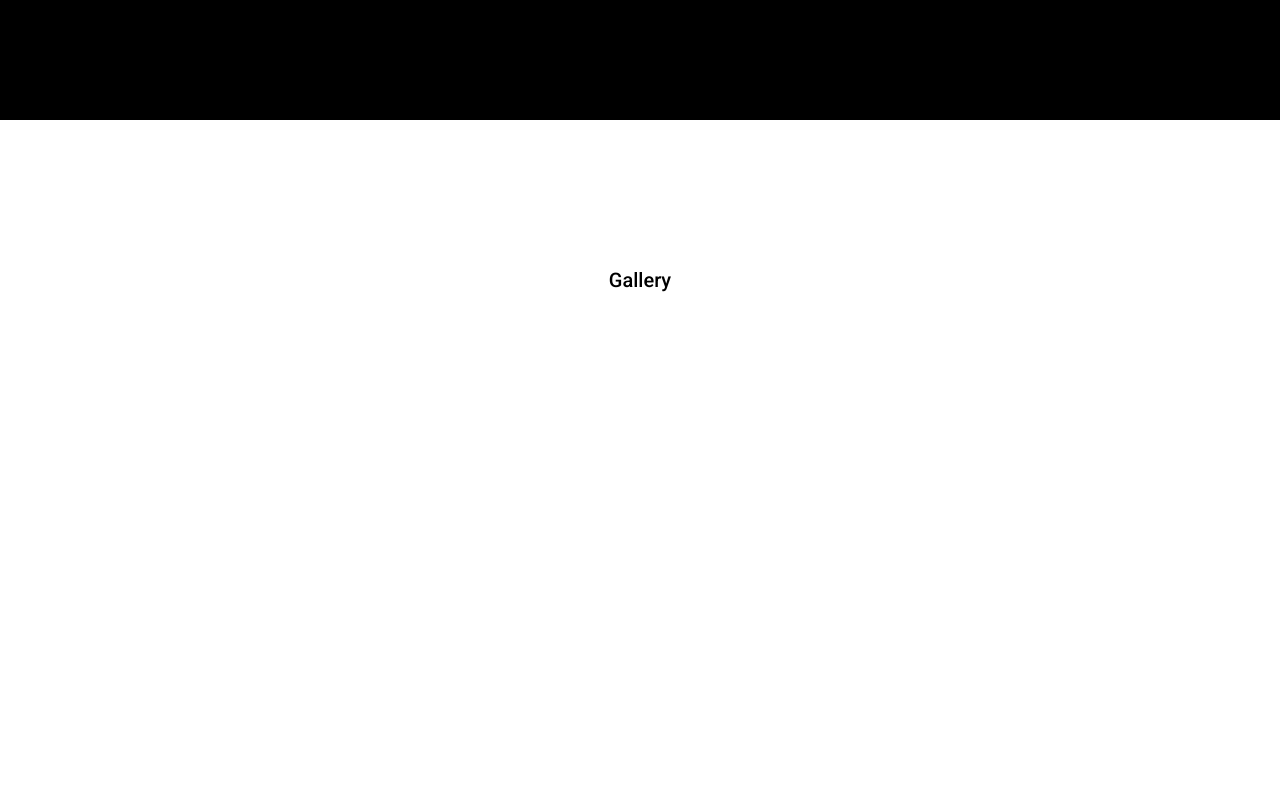
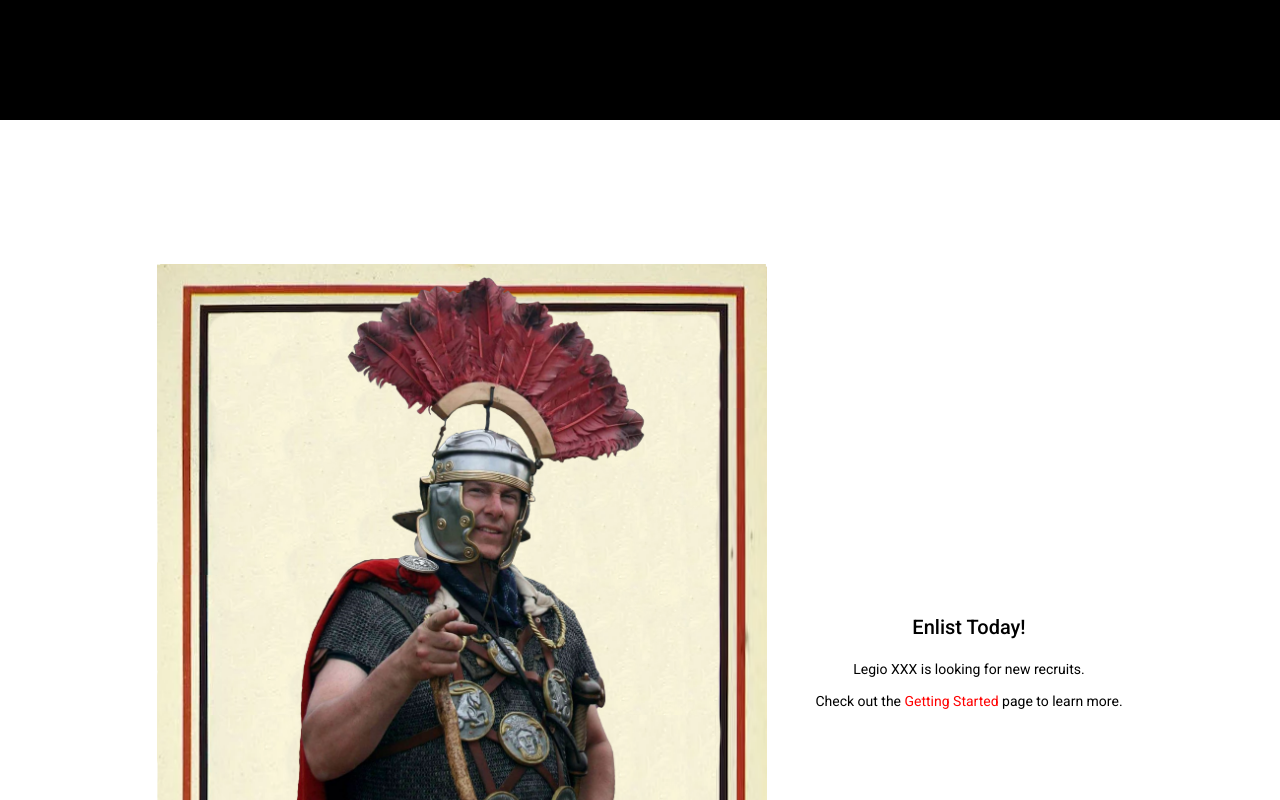
Before and after one commit to ztimson/legio-30, an Angular app: page / in a window 1280 px wide. Shown: the part 1480-2280 px from the top of the page. Built offline with nearby package versions, Linux system fonts and the light colour scheme.

Commit message:
Added recruitment section

```diff
--- a/src/app/views/home/home.component.html
+++ b/src/app/views/home/home.component.html
@@ -37,9 +37,18 @@
 		</div>
 	</div>
 </section>
-<section id="gallery" class="d-flex flex-column align-items-center" style="height: 100vh; background: #fff; color: #000;">
+<section id="recruitment" class="d-flex flex-column align-items-center" style="height: 100vh; background: #fff; color: #000;">
 	<div class="mb-5 py-5"><!-- Spacer --></div>
-	<h2>Gallery</h2>
+	<div class="d-flex align-items-center justify-content-center">
+		<div>
+			<img src="/assets/img/recruitment.png" height="50%" width="auto">
+		</div>
+		<div class="ms-5 text-center">
+			<h2>Enlist Today!</h2>
+			<p>Legio XXX is looking for new recruits.</p>
+			<p>Check out the <a>Getting Started</a> page to learn more.</p>
+		</div>
+	</div>
 </section>
 <section style="background: #fff">
 	<img src="/assets/img/formation.png" width="100%" height="auto">
--- a/src/index.html
+++ b/src/index.html
@@ -12,8 +12,6 @@
 
 	<link href="assets/img/capricorn.png" rel="icon" type="image/png">
 	<link href="https://use.fontawesome.com/releases/v6.1.1/css/all.css" rel="stylesheet">
-	<script src="node_modules/jquery/dist/jquery.min.js"></script>
-	<script src="node_modules/bootstrap/dist/js/bootstrap.min.js"></script>
  <link rel="preconnect" href="https://fonts.gstatic.com">
  <link href="https://fonts.googleapis.com/css2?family=Roboto:wght@300;400;500&display=swap" rel="stylesheet">
  <link href="https://fonts.googleapis.com/icon?family=Material+Icons" rel="stylesheet">
```
Also changed, not shown: src/assets/img/recruitment.png (added).
